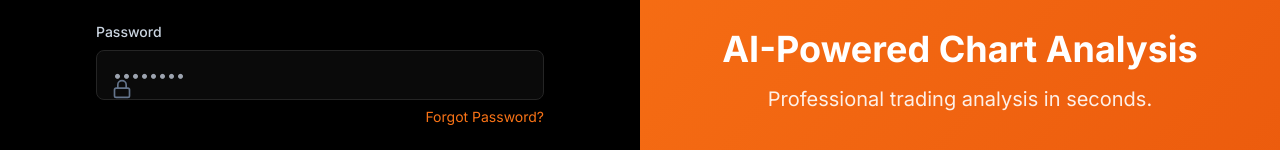
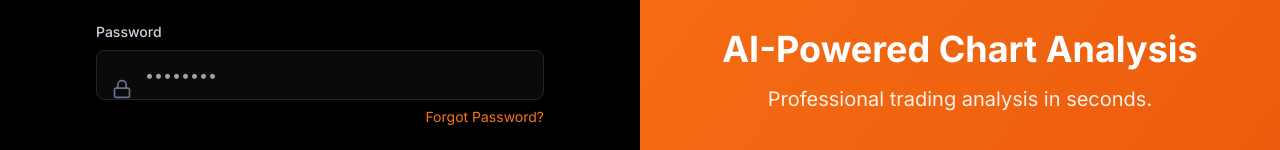
Before and after one commit to rochicenat/tradeflow-ai-frontend, a Next.js app: page /login in a window 1280 px wide. Shown: the part 409-559 px from the top of the page. Built offline with nearby package versions, Linux system fonts and the light colour scheme.

Commit message:
fix: password input padding düzeltildi

```diff
--- a/app/login/page.tsx
+++ b/app/login/page.tsx
@@ -77,7 +77,7 @@ export default function LoginPage() {
                 <input type="password" value={password} onChange={e => setPassword(e.target.value)} required
                   onKeyDown={(e) => e.key === "Enter" && handleLogin()}
                   placeholder="••••••••"
-                  className="w-full bg-[#0A0A0A] border border-[#252525] rounded-lg px-4 py-3 text-white focus:border-orange-500 focus:outline-none transition"
+                  className="w-full bg-[#0A0A0A] border border-[#252525] rounded-lg pl-12 pr-4 py-3 text-white focus:border-orange-500 focus:outline-none transition"
                 />
                 <div className="text-right mt-1">
                   <a href="/forgot-password" className="text-orange-500 hover:underline text-sm">Forgot Password?</a>
```
